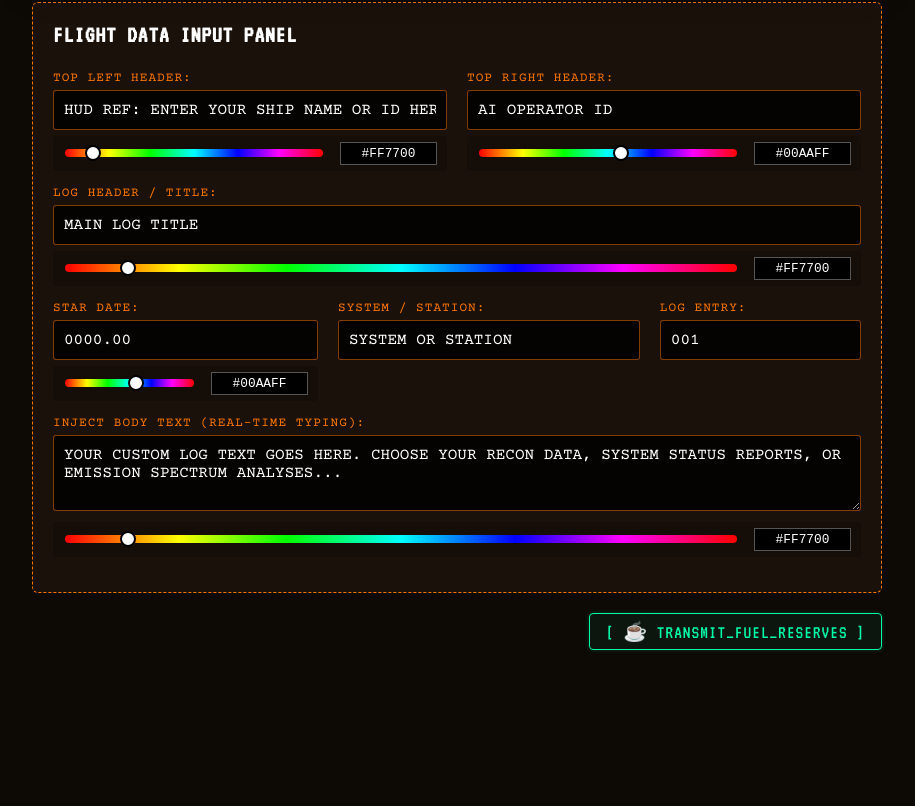
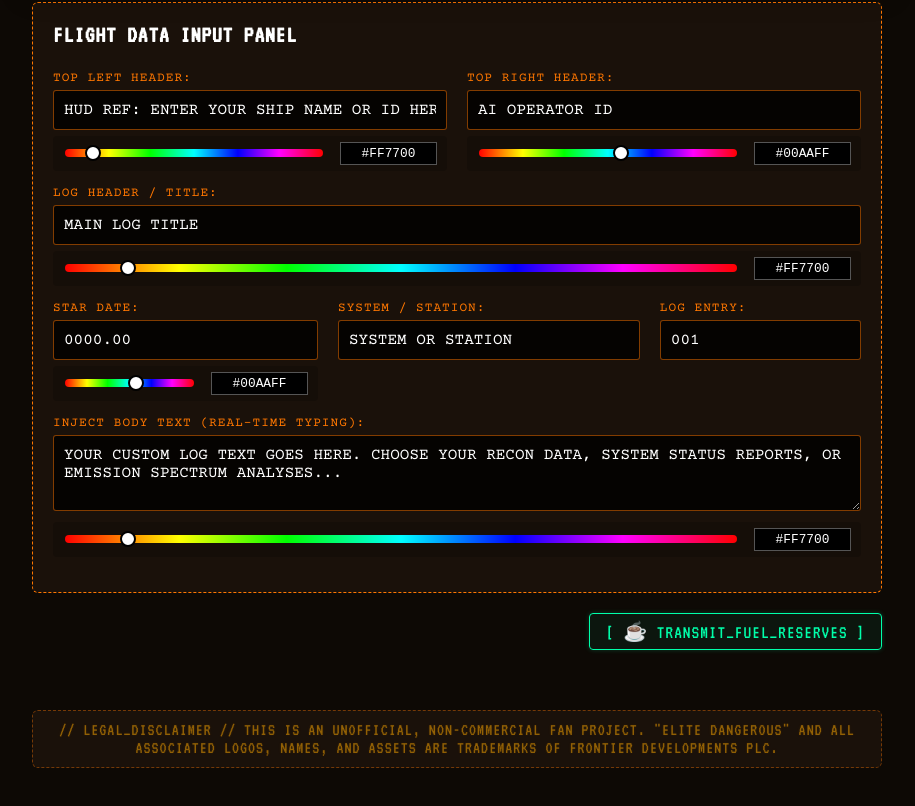
Before and after one commit to EliasVanceThorne/ed_generator, a plain HTML site: page index.html in a window 1280 px wide. Shown: the part 666-1472 px from the top of the page, without its empty margins (183-1098 px from the left). Before the commit the page ends 1376 px from the top, so only its background shows below. Drawn offline with nearby package versions, Linux system fonts and the light colour scheme.

Commit message:
Update index.html

```diff
--- a/index.html
+++ b/index.html
@@ -319,6 +319,24 @@
             text-transform: uppercase;
         }
 
+		/* --- NUOVA BARRA DISCLAIMER IN BASSO --- */
+        .disclaimer-bottom-bar {
+            width: 850px;
+            background-color: #1a110a;
+            border: 1px dashed rgba(255, 119, 0, 0.4);
+            padding: 10px 20px;
+            border-radius: 6px;
+            margin-top: 20px;
+            margin-bottom: 40px;
+            box-sizing: border-box;
+            text-align: center;
+            font-family: 'VT323', monospace;
+            font-size: 1.1rem;
+            letter-spacing: 1px;
+            color: rgba(255, 170, 0, 0.5);
+            text-shadow: 0 0 3px rgba(255, 170, 0, 0.1);
+        }
+
         /* --- SUPPORT BLOCK --- */
         .support-container {
             width: 850px;
@@ -485,6 +503,11 @@
     </a>
 </div>
 
+<!-- BARRA DISCLAIMER DI CHIUSURA -->
+<div class="disclaimer-bottom-bar">
+    // LEGAL_DISCLAIMER // THIS IS AN UNOFFICIAL, NON-COMMERCIAL FAN PROJECT. "ELITE DANGEROUS" AND ALL ASSOCIATED LOGOS, NAMES, AND ASSETS ARE TRADEMARKS OF FRONTIER DEVELOPMENTS PLC.
+</div>
+
 <script>
     function hueToHex(hue) {
         const f = (n, k = (n + hue / 30) % 12) => .5 - .5 * Math.max(Math.min(k - 3, 9 - k, 1), -1);
```
